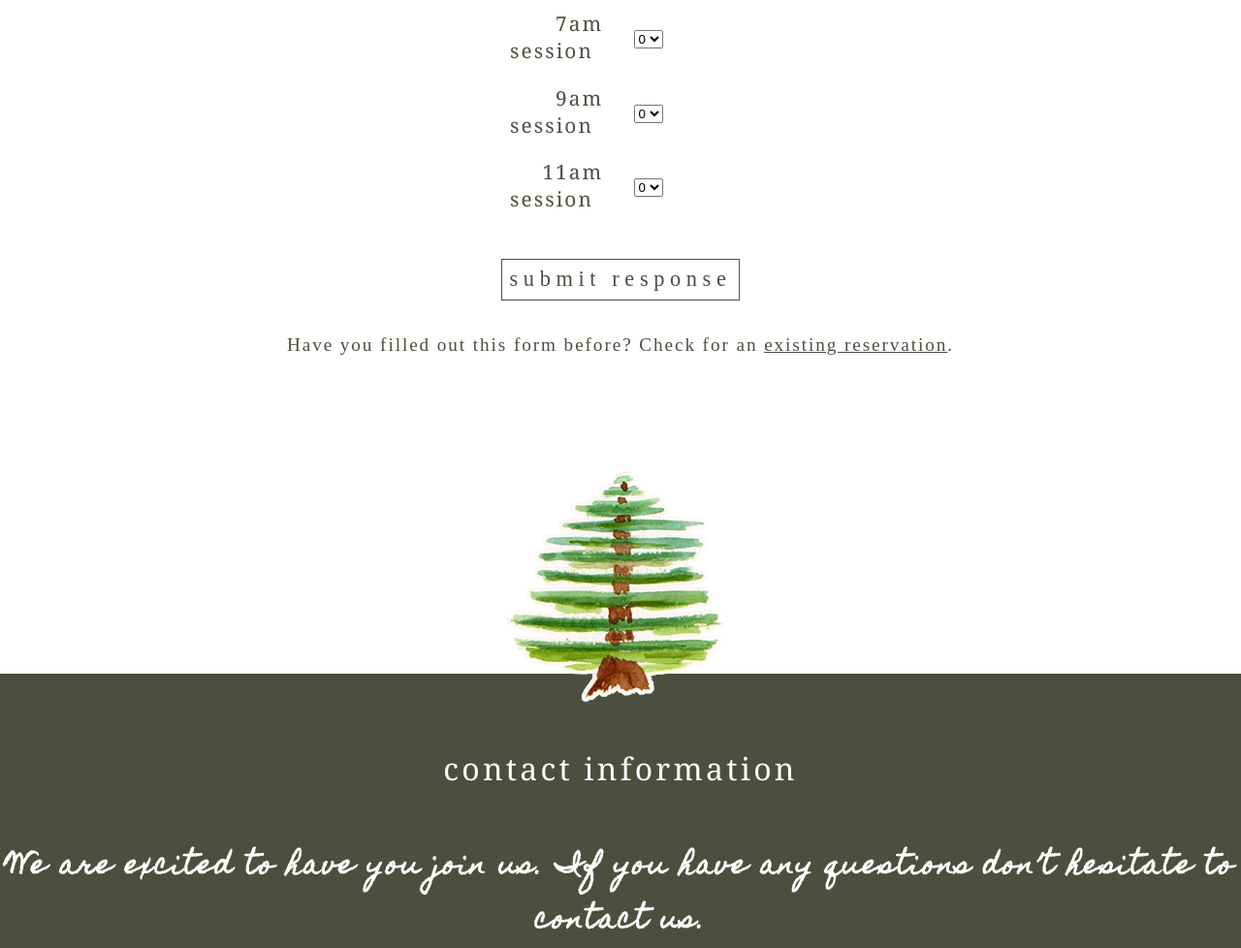
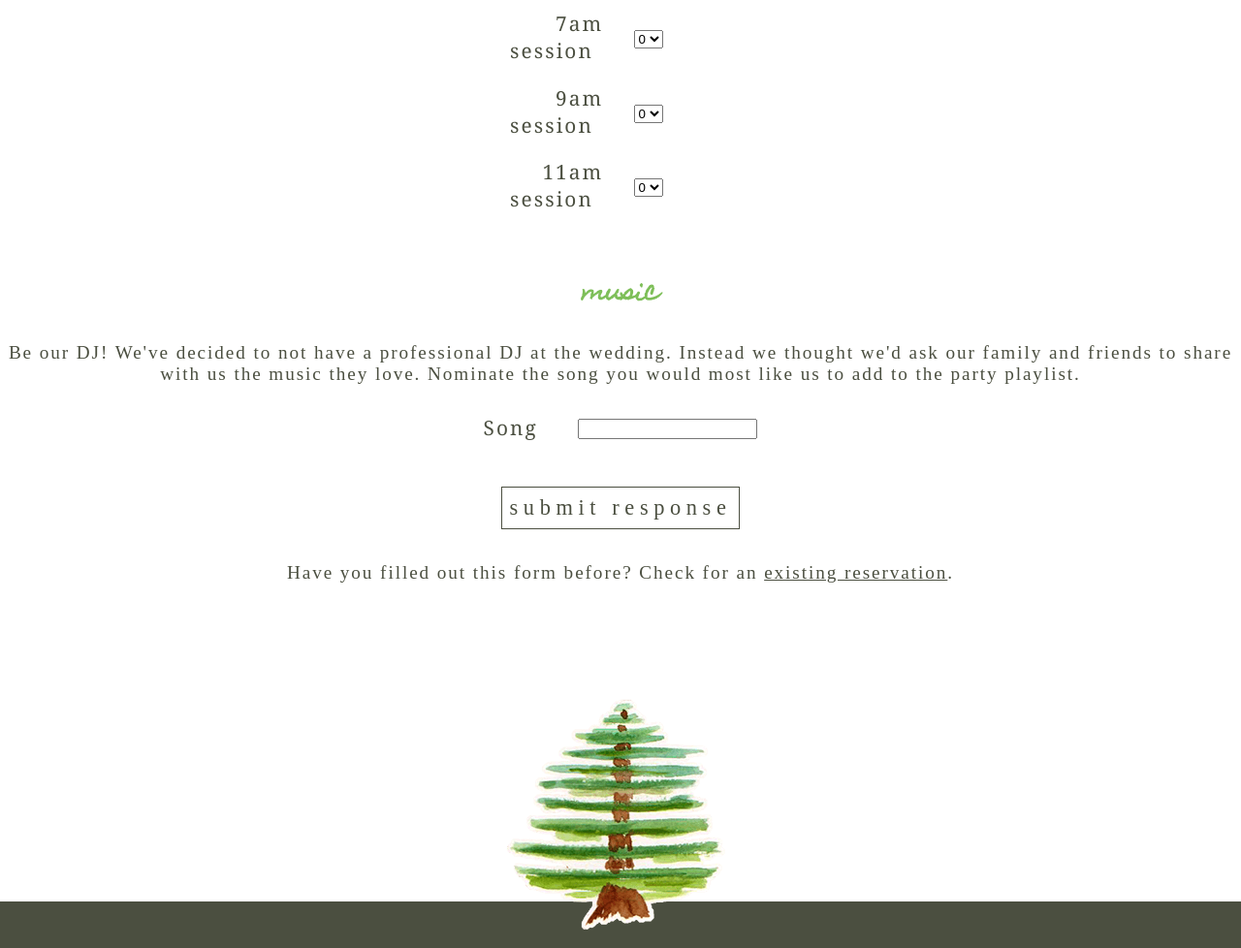
Before and after one commit to davebirinyi/aarsiat_app, a Rails app: page /guests in a window 1280 px wide. Shown: the part 1150-2128 px from the top of the page at 97% size. Run offline with Rails 7, Linux system fonts and the light colour scheme; data that the repository does not hold is empty; style sheets or scripts are compiled from the project's sources; some libraries are stand-ins or nearby versions.

Commit message:
Add song_requests column to db and to guest pages

```diff
--- a/app/controllers/guests_controller.rb
+++ b/app/controllers/guests_controller.rb
@@ -59,7 +59,8 @@ class GuestsController < ApplicationController
         :friday_children,
         :yoga_early,
         :yoga_mid,
-        :yoga_late)
+        :yoga_late,
+        :song_requests)
     end
 
     # Before filters
--- a/app/views/guests/index.html.erb
+++ b/app/views/guests/index.html.erb
@@ -22,6 +22,7 @@
         <th>Yoga 7am</th>
         <th>Yoga 9am</th>
         <th>Yoga 11am</th>
+        <th>Song Request</th>
         <th>Last Updated</th>
       </tr>
       <% @guests.order("updated_at DESC").each do |guest| %>
@@ -37,6 +38,7 @@
         <td><%= guest.yoga_early %></td>
         <td><%= guest.yoga_mid %></td>
         <td><%= guest.yoga_late %></td>
+        <td><%= guest.song_requests %></td>
         <td><%= time_ago_in_words(guest.updated_at) %></td>
       </tr>
       <% end %>
--- a/app/views/guests/new.html.erb
+++ b/app/views/guests/new.html.erb
@@ -84,6 +84,21 @@
         <td><%= f.select :yoga_late, (0..6).to_a, :selected => 0%></td>
       </tr>
     </table>
+
+    <h2>Music</h2>
+    <p>Be our DJ! We've decided to not have a professional DJ at the wedding. Instead we thought we'd ask our family and friends to share with us the music they love. Nominate the song you would most like us to add to the party playlist.</p>
+
+    <table class="flex_center">
+      <tr>
+        <td>
+          <%= f.label :song_requests, "Song" %>
+        </td>
+        <td>
+          <%= f.text_field :song_requests %>
+        </td>
+      </tr>
+    </table>
+
     <div class="flex_center" id="submit_box">
       <%= f.submit "Submit Response", class: "submit_button" %>
     </div>
```
Also changed, not shown: app/views/guests/edit.html.erb (+19 -4 lines), app/views/guests/show.html.erb (+15 -0 lines), db/schema.rb.
